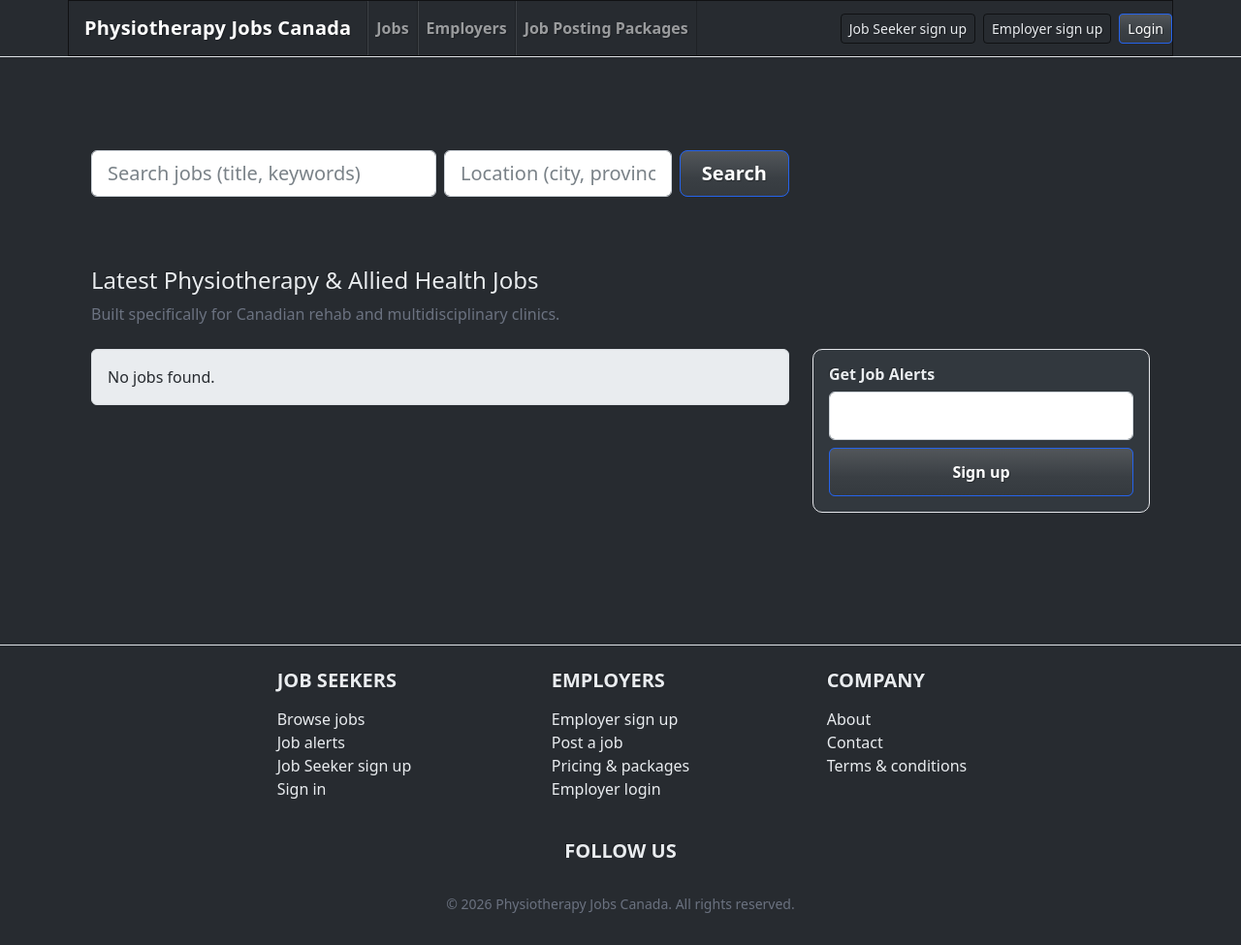
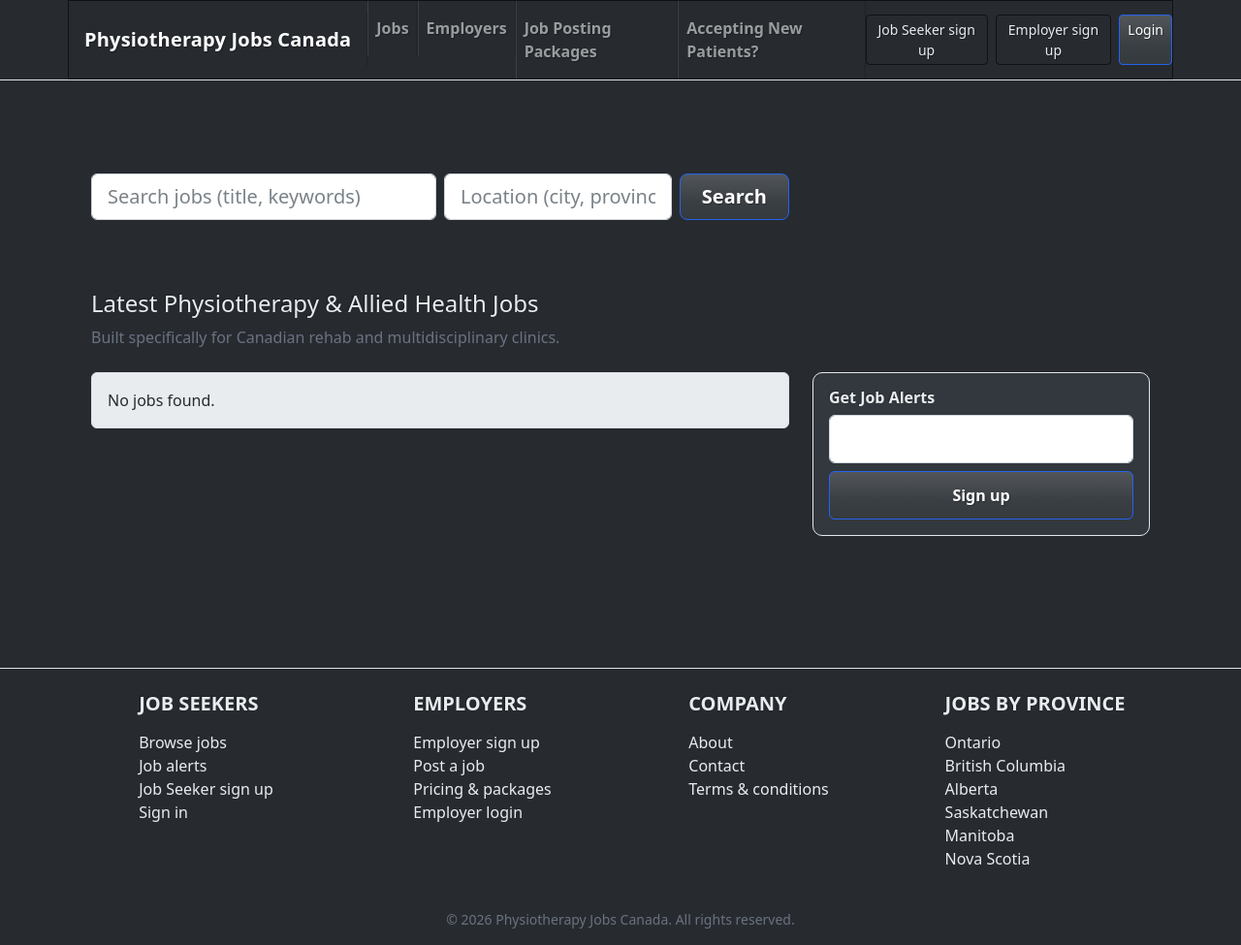
Before and after one commit to MichieMe315/pt-jobs, a Django app: page / in a window 1280 px wide. Shown: the whole page at 97% size. Before the commit the page ends 942 px from the top, so only its background shows below. Run offline with Django 5.2, Linux system fonts and the light colour scheme; data that the repository does not hold is empty; parts of the project's set-up code (start-up, migrations or seed data) failed here and were passed over; some libraries are stand-ins or nearby versions.

Commit message:
Improve navigation and provincial SEO

```diff
--- a/province_pages/views.py
+++ b/province_pages/views.py
@@ -165,6 +165,7 @@ def render_province(request, slug):
             "moving from another province."
         ),
         "work_settings": WORK_SETTINGS,
+        "cities": data["cities"],
         "live_jobs": live_jobs,
     }
     return render(request, "province_pages/province_base.html", context)
--- a/pt_jobs/urls.py
+++ b/pt_jobs/urls.py
@@ -4,10 +4,11 @@ from django.conf import settings
 from django.conf.urls.static import static
 from django.contrib.sitemaps.views import sitemap
 from django.views.generic import TemplateView
-from board.sitemaps import StaticViewSitemap, JobSitemap
+from board.sitemaps import JobSitemap, ProvinceSitemap, StaticViewSitemap
 
 sitemaps = {
     "static": StaticViewSitemap,
+    "provinces": ProvinceSitemap,
     "jobs": JobSitemap,
 }
 
--- a/templates/includes/footer.html
+++ b/templates/includes/footer.html
@@ -3,11 +3,11 @@
 <footer class="mt-5 pt-4 pb-3 border-top bg-dark text-light">
   <div class="container">
 
-    <!-- Three link columns -->
+    <!-- Footer navigation -->
     <div class="row justify-content-center mb-4">
 
       <!-- Job Seekers -->
-      <div class="col-12 col-md-4 col-lg-3 mb-3 text-center">
+      <div class="col-12 col-md-6 col-lg-3 mb-3 text-center">
         <div class="d-inline-block text-start">
           <h5 class="text-uppercase fw-bold mb-3">Job Seekers</h5>
           <ul class="list-unstyled mb-0">
@@ -20,7 +20,7 @@
       </div>
 
       <!-- Employers -->
-      <div class="col-12 col-md-4 col-lg-3 mb-3 text-center">
+      <div class="col-12 col-md-6 col-lg-3 mb-3 text-center">
         <div class="d-inline-block text-start">
           <h5 class="text-uppercase fw-bold mb-3">Employers</h5>
           <ul class="list-unstyled mb-0">
@@ -33,7 +33,7 @@
       </div>
 
       <!-- Company -->
-      <div class="col-12 col-md-4 col-lg-3 mb-3 text-center">
+      <div class="col-12 col-md-6 col-lg-3 mb-3 text-center">
         <div class="d-inline-block text-start">
           <h5 class="text-uppercase fw-bold mb-3">Company</h5>
           <ul class="list-unstyled mb-0">
@@ -43,10 +43,26 @@
           </ul>
         </div>
       </div>
+
+      <!-- Jobs by Province -->
+      <div class="col-12 col-md-6 col-lg-3 mb-3 text-center">
+        <div class="d-inline-block text-start">
+          <h5 class="text-uppercase fw-bold mb-3">Jobs by Province</h5>
+          <ul class="list-unstyled mb-0">
+            <li><a href="{% url 'province_ontario' %}" class="link-light text-decoration-none">Ontario</a></li>
+            <li><a href="{% url 'province_bc' %}" class="link-light text-decoration-none">British Columbia</a></li>
+            <li><a href="{% url 'province_alberta' %}" class="link-light text-decoration-none">Alberta</a></li>
+            <li><a href="{% url 'province_saskatchewan' %}" class="link-light text-decoration-none">Saskatchewan</a></li>
+            <li><a href="{% url 'province_manitoba' %}" class="link-light text-decoration-none">Manitoba</a></li>
+            <li><a href="{% url 'province_nova_scotia' %}" class="link-light text-decoration-none">Nova Scotia</a></li>
+          </ul>
+        </div>
+      </div>
     </div>
 
     <!-- Follow us row -->
     {% with ss=sitesettings %}
+    {% if ss and ss.facebook_url or ss and ss.instagram_url or ss and ss.reddit_url or ss and ss.linkedin_url or ss and ss.twitter_url %}
     <div class="row mb-3">
       <div class="col-12 text-center">
         <h5 class="text-uppercase fw-bold mb-3">Follow us</h5>
@@ -74,6 +90,7 @@
         </div>
       </div>
     </div>
+    {% endif %}
     {% endwith %}
 
     <!-- Bottom line -->
--- a/templates/includes/header.html
+++ b/templates/includes/header.html
@@ -45,6 +45,14 @@
             Job Posting Packages
           </a>
         </li>
+        <li class="nav-item">
+          <a class="nav-link"
+             href="https://www.therapistlookup.com/?utm_source=physiotherapyjobscanada&utm_medium=referral&utm_campaign=accepting_new_patients&utm_content=header"
+             target="_blank"
+             rel="noopener noreferrer">
+            Accepting New Patients?
+          </a>
+        </li>
       </ul>
 
       <!-- Right side buttons -->
```
Also changed, not shown: board/sitemaps.py (+22 -0 lines), province_pages/templates/province_pages/province_base.html (+58 -10 lines).
